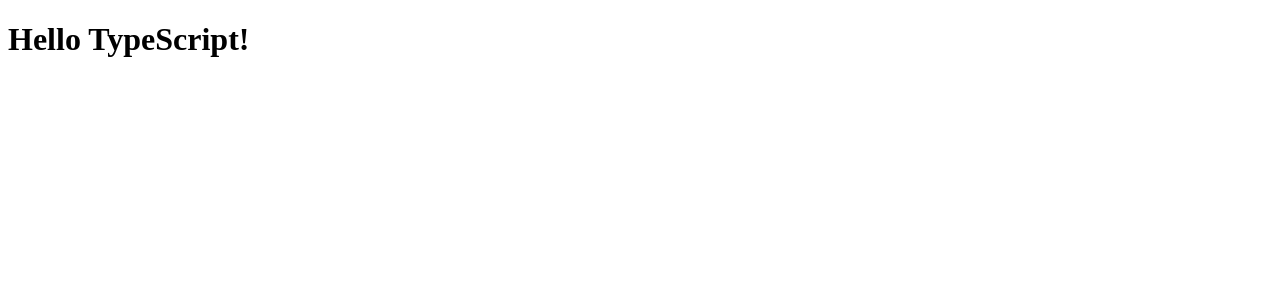
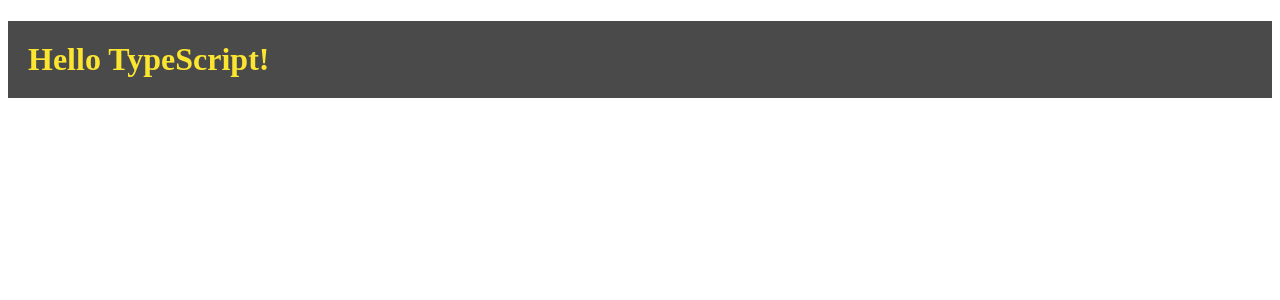
Before and after one commit to edekadigital/react-setup-examples, a React app: page / in a window 1280 px wide. Shown: the top 300 px of the page. Built offline with nearby package versions, Linux system fonts and the light colour scheme.

Commit message:
Setup sass

```diff
--- a/package.json
+++ b/package.json
@@ -18,6 +18,10 @@
     "@types/react": "^17.0.11",
     "@types/react-dom": "^17.0.8",
     "babel-loader": "^8.2.2",
+    "css-loader": "^5.2.6",
+    "node-sass": "^6.0.1",
+    "sass-loader": "^12.1.0",
+    "style-loader": "^3.0.0",
     "typescript": "^4.3.4",
     "webpack": "^5.41.1",
     "webpack-cli": "^4.7.2",
--- /dev/null
+++ b/src/App.scss
@@ -0,0 +1,8 @@
+$color-edeka-yellow: #fce531;
+$color-dark-grey: #4a4a4a;
+
+.app {
+  padding: 20px;
+  color: $color-edeka-yellow;
+  background-color: $color-dark-grey;
+}
--- a/src/App.tsx
+++ b/src/App.tsx
@@ -1,5 +1,9 @@
+import './App.scss';
+
 interface AppProps {
   name: string;
 }
 
-export const App = (props: AppProps) => <h1>Hello {props.name}!</h1>;
+export const App = (props: AppProps) => (
+  <h1 className="app">Hello {props.name}!</h1>
+);
--- a/webpack.config.js
+++ b/webpack.config.js
@@ -8,6 +8,20 @@ module.exports = {
         test: /\.(js|jsx|ts|tsx)$/,
         exclude: /node_modules/,
         use: ['babel-loader'],
+      },
+      {
+        test: /\.scss$/,
+        use: [
+          {
+            loader: 'style-loader',
+          },
+          {
+            loader: 'css-loader',
+          },
+          {
+            loader: 'sass-loader',
+          },
+        ],
       },
     ],
   },
```
Also changed, not shown: 1 other file (tests, documents, lock files or other folders).
